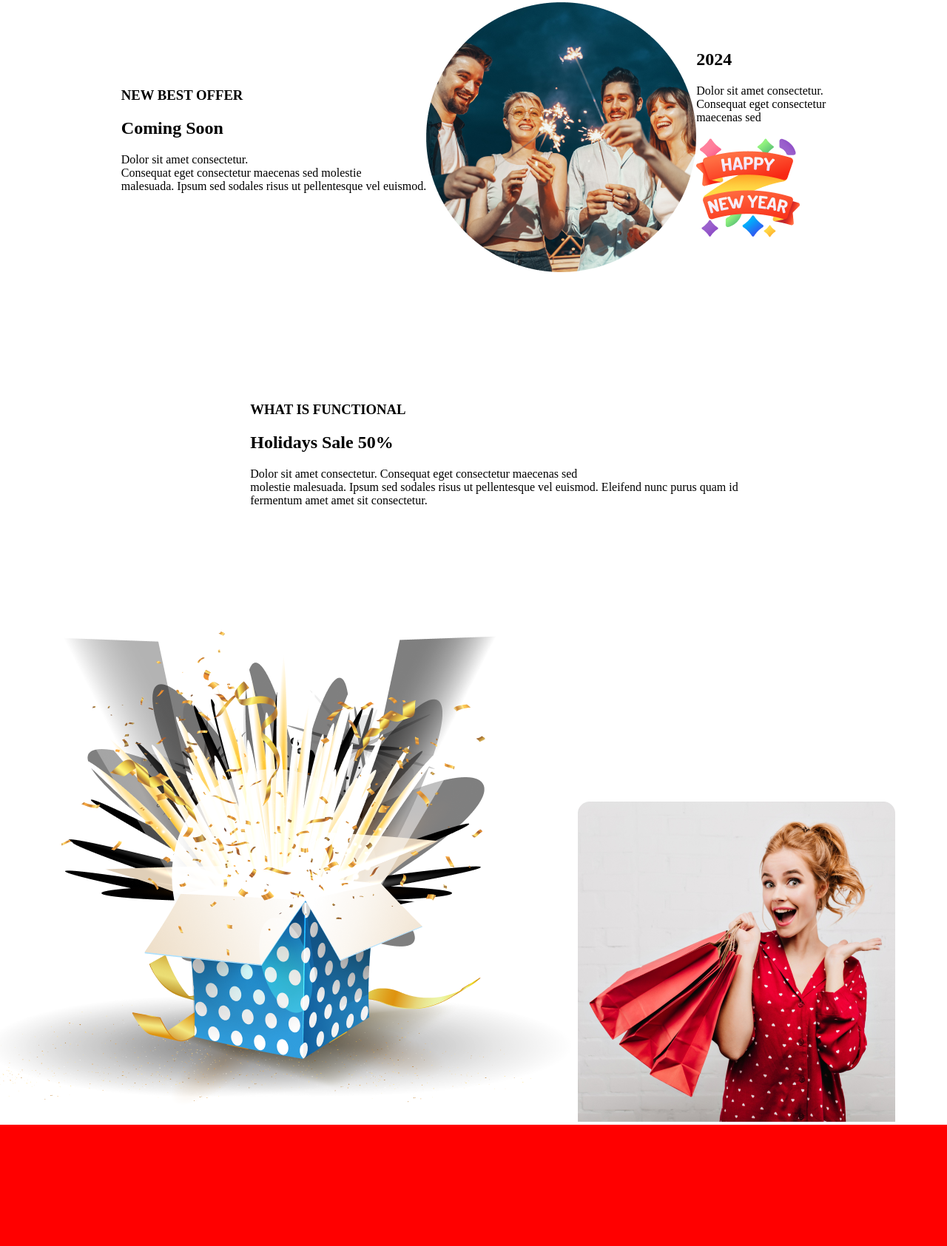
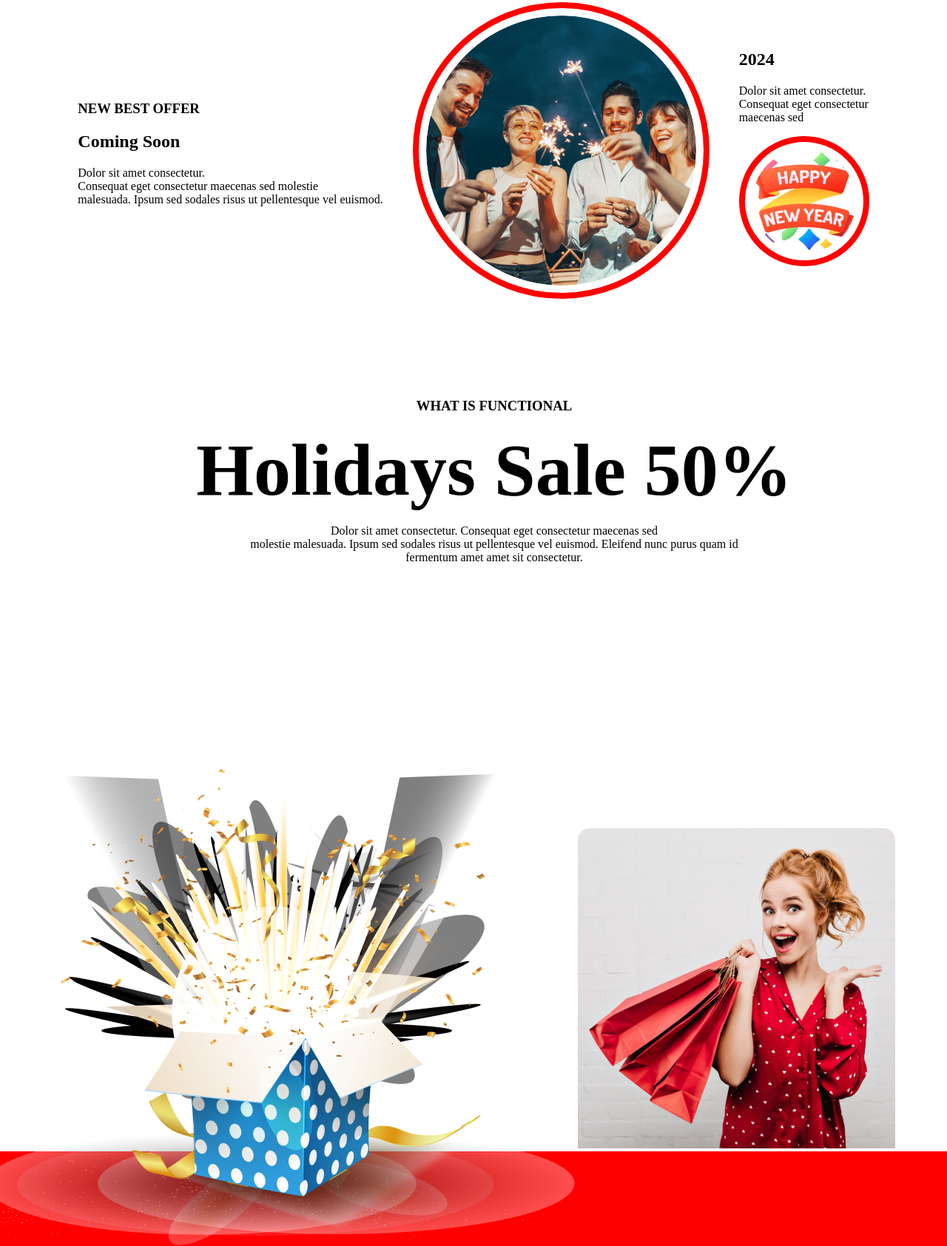
Before and after one commit to mdsalehin/Assignment-1, a plain HTML site: page index.html in a window 1280 px wide. Shown: the part 2981-4666 px from the top of the page at 74% size. Drawn offline with Linux system fonts and the light colour scheme.

Commit message:
Not Yeat done

```diff
--- a/index.html
+++ b/index.html
@@ -102,7 +102,7 @@
 
             <div>
                <h3>WHAT IS FUNCTIONAL</h1>
-                <h1>Holidays Sale 50%</h1>
+                <h1 id="highlighted">Holidays Sale 50%</h1>
                 <p>Dolor sit amet consectetur. Consequat eget consectetur maecenas sed<br>
                     molestie malesuada. Ipsum sed sodales risus ut pellentesque vel euismod. Eleifend nunc purus quam id<br> fermentum amet amet sit consectetur.
                 </p>
@@ -111,9 +111,9 @@
         </section>
 
 
-        <section class="inside_3_img">
+        <section class="today">
             <div>
-                <img src="resources/Group 75.png" alt="">
+                <img src="resources/Group 75.png" class="left" alt="">
                 <img src="resources/Rectangle 1.png" alt="">
                 <img src="resources/Rectangle 2.png" alt="">
             </div>
@@ -136,11 +136,13 @@
                 <img src="resources/Rectangle 3.png" alt="">
                 <img src="resources/Rectangle 4.png" alt="">
                 <img src="resources/Rectangle 5.png" alt="">
+            </div>
+
+            <div  class="prot">
                 <img src="resources/Rectangle 6.png" alt="">
                 <img src="resources/Rectangle 7.png" alt="">
                 <img src="resources/Rectangle 8.png" alt="">
             </div>
-
         </section>
 
 
--- a/styles/portfolio.css
+++ b/styles/portfolio.css
@@ -165,7 +165,14 @@ text-transform: uppercase;
     align-items: center;
     margin: auto;
     margin-top: 100px;
+    gap: 40px;
 
+}
+
+.BEST_OFFER img{
+    border: 8px solid red;
+    border-radius: 50%;
+    padding: 10px;
 }
 .FUNCTIONAL{
 
@@ -175,10 +182,25 @@ text-transform: uppercase;
     justify-content: center;
     align-items: center;
     margin: auto;
+    text-align: center;
+
 
 }
-.inside_3_img{
 
+
+#highlighted{
+    font-size: 100px;
+    margin: 0;
+}
+
+
+.left{
+    position: relative;
+    top: 150px;
+
+}
+.today{
+  margin-left: 50px;
     display: flex;
     justify-content: center;
     align-items: center;
@@ -187,4 +209,9 @@ text-transform: uppercase;
 
 .prot{
 
+    justify-content: center;
+    display: flex;
+    gap:24px;
+
+
 }
```
